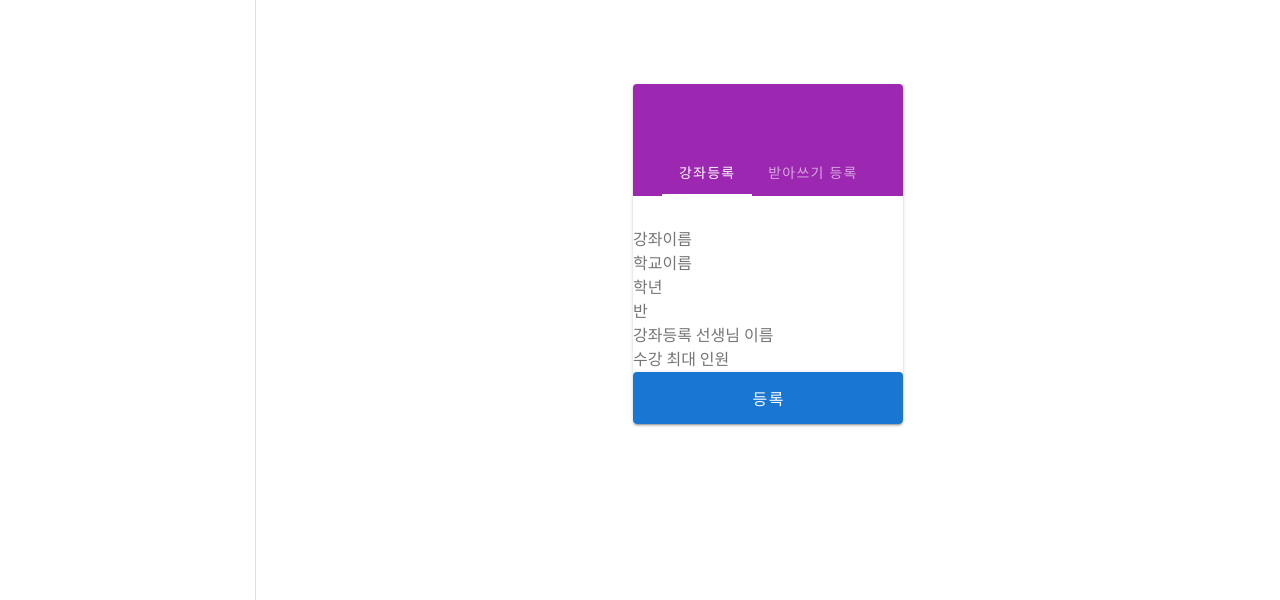
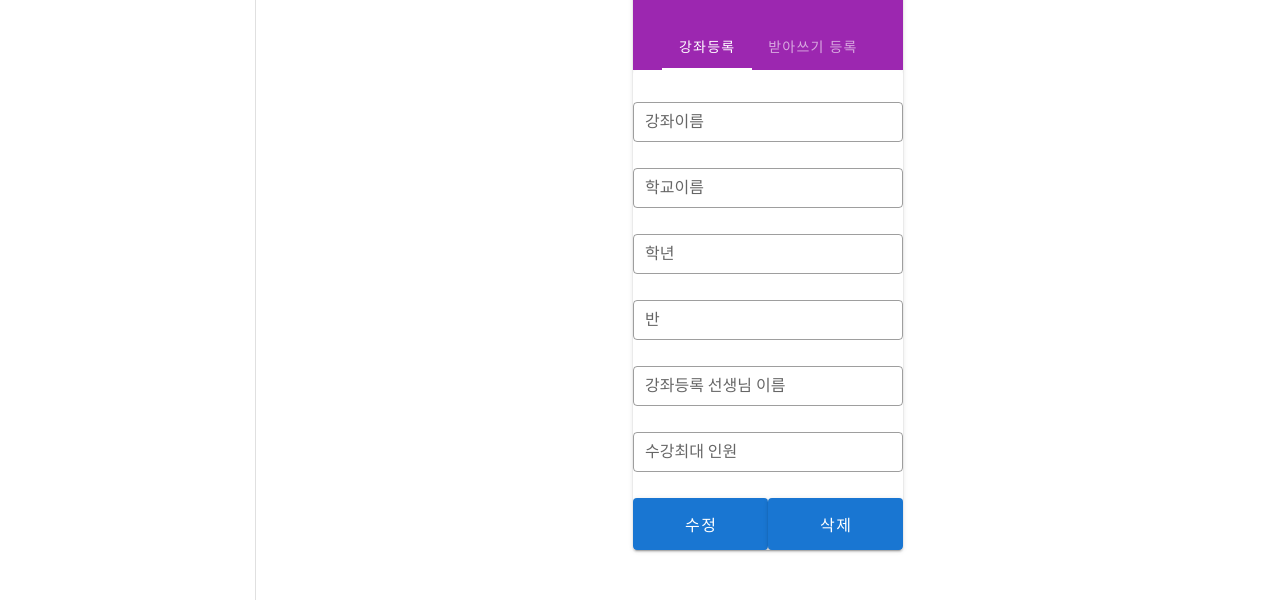
Before and after one commit to subeen1007/dictation-vue, a Vue app in the folder vue-dictation/: page /StudyWrite in a window 1280 px wide. Shown: the part 178-778 px from the top of the page. Built offline with nearby package versions, Linux system fonts and the light colour scheme; no server answers.

Commit message:
2020.08.04 업데이트
1.선생님-신청현황에서 학생 성별이 남/여로 뜨게 했습니다.
2.받아쓰기 등록할 때 파일업로드가 하나라도 비어있으면 로그띄움
3.체크박스 오류수정
4.선생님화면 강좌 수정/삭제 버튼구현

```diff
--- a/vue-dictation/src/components/Home.vue
+++ b/vue-dictation/src/components/Home.vue
@@ -71,6 +71,7 @@
       ></v-text-field>
     </v-card-title>
     <v-btn small color="primary" dark class="ml-5" @click="gonewstudy()">강좌개설하기</v-btn>
+    <v-btn small color="primary" dark class="ml-6" @click="lecture_rd()">수정/삭제</v-btn>
     <!-- 개설 강좌-->
     <v-data-table
       :headers="headers2"
@@ -79,6 +80,10 @@
     >
     <template v-slot:item="row"><!--이렇게 해야td안에 들어감-->
         <tr>
+          <input type="radio" id="radio"
+          :value="row.item.lecture_no"
+          v-model="selected"
+          >
           <td>{{row.item.lecture_no}}</td>
           <td>{{row.item.lecture_nm}}</td>
           <td>{{row.item.grade}}</td>
@@ -103,6 +108,7 @@ import router from '../router'
     data () {
       return {
         tabs: null,
+        selected: [],
         searchs:["제목","선생님","학년"],
         search: '',
         courseTabs: ["강좌리스트", "개설강좌"],
@@ -115,6 +121,7 @@ import router from '../router'
           { text: '강좌선택', value: 'actions', sortable: false },
         ],
         headers2: [
+          { text: '선택', value: 'checkbox'},
           { text: '강좌코드', value: 'lecture_no' },
           { text: '강좌명', value: 'lecture_nm' },
           { text: '학년', value: 'grade' },
@@ -155,6 +162,14 @@ import router from '../router'
         })
         //console.log(item.lecture_no);
         router.push({name: 'tmain'});
+      },
+      //강좌 수정/삭제 버튼
+      lecture_rd(){
+        if(this.selected==""){
+          alert("선택된 강좌가 없습니다.");
+        }else{
+          router.push({name: 'stwr', params:{"select_lecture":this.selected}});
+        }
       }
     }
   }
--- a/vue-dictation/src/components/Studentlc.vue
+++ b/vue-dictation/src/components/Studentlc.vue
@@ -65,7 +65,7 @@
  <v-form class="mt-12 pt-4 pr-4 pl-4">
    <div v-for="item in answers" :key="item.question_no">
      <span>{{item.question_no + ".   받아쓰기"}}</span>
-     <audio src="../assets/dictation.wav" controls></audio>
+     <audio src="C:\\Users\\subin\\Desktop\\딕테이션_프로젝트\\각종문서\\(남성)흐흐흐흐1.wav" controls> </audio>
     <v-text-field
               label="정답을 적으세요."
               outlined
@@ -98,6 +98,8 @@
 
 <script>
   import router from '../router'
+
+
   export default {
     data () {
       return {
@@ -128,16 +130,16 @@
         dialog: false,
         score: 0,
         answers: [
-          {question_no: 1, question: '', lecture_no: 1, course_no: 1,hint:"",error:false, file: null},
-          {question_no: 2, question: '', lecture_no: 1, course_no: 1,hint:"",error:false, file: null},
-          {question_no: 3, question: '',lecture_no: 1, course_no: 1,hint:"",error:false, file: null},
-          {question_no: 4, question: '',  lecture_no: 1, course_no: 1, hint:"",error:false, file: null},
-          {question_no: 5, question: '',lecture_no: 1, course_no: 1, hint:"",error:false, file: null},
-          {question_no: 6, question: '', lecture_no: 1, course_no: 1,hint:"", error:false, file: null},
-          {question_no: 7, question: '',lecture_no: 1, course_no: 1,hint:"", error:false, file: null},
-          {question_no: 8, question: '', lecture_no: 1, course_no: 1,hint:"", error:false, file: null},
-          {question_no: 9, question: '', lecture_no: 1, course_no: 1,hint:"", error:false, file: null},
-          {question_no: 10, question: '', lecture_no: 1, course_no: 1,hint:"", error:false, file: null},
+          {question_no: 1, question: '', course_no: 1,hint:"",error:false, fileUrl: null},
+          {question_no: 2, question: '', course_no: 1,hint:"",error:false, fileUrl: null},
+          {question_no: 3, question: '', course_no: 1,hint:"",error:false, fileUrl: null},
+          {question_no: 4, question: '', course_no: 1, hint:"",error:false, fileUrl: null},
+          {question_no: 5, question: '', course_no: 1, hint:"",error:false, fileUrl: null},
+          {question_no: 6, question: '', course_no: 1,hint:"", error:false, fileUrl: null},
+          {question_no: 7, question: '', course_no: 1,hint:"", error:false, fileUrl: null},
+          {question_no: 8, question: '', course_no: 1,hint:"", error:false, fileUrl: null},
+          {question_no: 9, question: '', course_no: 1,hint:"", error:false, fileUrl: null},
+          {question_no: 10, question: '', course_no: 1,hint:"", error:false, fileUrl: null},
           ],
       }
     },
@@ -155,6 +157,19 @@
             //console.log(res);
             //alert(JSON.stringify(this.lectures));
       })
+
+      //test
+      for(let answer of this.answers){
+        const formData=new FormData();
+        formData.append("course_no",answer.course_no);
+        formData.append("question_no",answer.question_no);
+        this.$http.post('/api/dictation/course/audio',formData).then(res =>{
+              answer.fileUrl=res.data;
+              console.log(res.data);
+        })
+      }
+
+
   },
     methods: {
     answersubmit() {
--- a/vue-dictation/src/components/StudyWrite.vue
+++ b/vue-dictation/src/components/StudyWrite.vue
@@ -24,7 +24,8 @@
     <v-tabs-items v-model="tabs">
 
       <v-tab-item>
-        <v-card>
+        <!-- 강좌개설하기 버튼 눌렀을때 -->
+        <v-card v-if="select_lecture===undefined">
           <v-card-title>
           </v-card-title>
 
@@ -49,15 +50,61 @@
           </div>
           <!--수강신청 및 받아쓰기 날짜 설정 필요 -->
           <v-flex class="text-center">
-
           <v-btn width="270" color="primary" x-large @click="sumbit()">등록</v-btn>
 
+
           </v-flex>
+        </v-card>
 
-        <template v-slot:item.actions="{ item }">
-          <v-btn class="mr-5" small color="primary" @click="{item}" >학습자료보기</v-btn>
-          <v-btn small color="primary" @click="goCource()">시작하기</v-btn>
-        </template>
+        <!-- 강좌 수정/삭제 버튼 눌렀을때 -->
+        <v-card v-else>
+          <v-card-title>
+          </v-card-title>
+          <v-text-field
+          label="강좌이름"
+          outlined
+          v-model="select_lecture.lecture_nm"
+          dense>
+          ></v-text-field>
+          <v-text-field
+          label="학교이름"
+          outlined
+          v-model="select_lecture.school_cd"
+          dense>
+          ></v-text-field>
+          <v-text-field
+          label="학년"
+          outlined
+          v-model="select_lecture.grade"
+          dense>
+          ></v-text-field>
+          <v-text-field
+          label="반"
+          outlined
+          v-model="select_lecture.ban"
+          dense>
+          ></v-text-field>
+          <v-text-field
+          label="강좌등록 선생님 이름"
+          outlined
+          v-model="select_lecture.teacher_nm"
+          dense>
+          ></v-text-field>
+          <v-text-field
+          label="수강최대 인원"
+          outlined
+          v-model="select_lecture.max_cnt"
+          dense>
+          ></v-text-field>
+
+          <!--수강신청 및 받아쓰기 날짜 설정 필요 -->
+          <v-flex class="text-center">
+          <div>
+            <v-btn width="135" color="primary" x-large @click="lecture_update()">수정</v-btn>
+            <v-btn width="135" color="primary" x-large @click="lecture_delete()">삭제</v-btn>
+          </div>
+
+          </v-flex>
         </v-card>
       </v-tab-item>
       <v-flex class="text-center">
@@ -82,7 +129,7 @@ import router from '../router'
   export default {
 
     data: () =>({
-
+      select_lecture:[],
       courseTabs: ["강좌등록", "받아쓰기 등록"],
       tabs: null,
       text:"",
@@ -110,6 +157,12 @@ import router from '../router'
 
     }),
 
+    created(){
+      this.$http.get(`/api/common/lecture/get/${this.$route.params.select_lecture}`).then(res =>{
+          this.select_lecture=res.data;
+      })
+    },
+
     methods: {
       sumbit(){
 
@@ -119,11 +172,22 @@ import router from '../router'
           }).catch(err=>{
               console.error(err);
           })
+      },
+      //강좌수정
+      lecture_update(){
+        this.$http.post('/api/common/lecture/update',this.select_lecture).then(res =>{
+          console.log(res);
+          router.push({name: 'Home'});
+        })
+      },
+      //강좌삭제
+      lecture_delete(){
+        this.$http.get(`/api/common/lecture/delete/${this.$route.params.select_lecture}`).then(res =>{
+          console.log(res);
+          router.push({name: 'Home'});
+        })
+      }
 
-      },
-      goCource() {
-        router.push({name: 'stwr'});
-      }
     }
   }
 </script>
--- a/vue-dictation/src/components/Teachermain.vue
+++ b/vue-dictation/src/components/Teachermain.vue
@@ -245,6 +245,7 @@ import router from '../router'
         ],
       el: '#choice',
       dic_empty:null,
+      submit_yn:1,//등록가능 여부(가능1, 불가능0)
       //files:[],
       }
   },
@@ -252,6 +253,9 @@ import router from '../router'
       this.$http.post('/api/teacher/enroll/list_request').then(res =>{
         //console.log('status code: ${res.ban}');
         this.lecture3=res.data;
+        for(let lec of this.lecture3){
+          lec.gender_cd=lec.gender_cd==="002001" ? "남":"여";
+        }
       })
       //받아쓰기 등록버튼 or 수정버튼 구별(단계가 없으니 일단은 1로 설정)
       this.$http.get(`/api/teacher/course/dic_empty/${1}`).then(res =>{
@@ -274,9 +278,15 @@ import router from '../router'
     methods: {
       //등록버튼
       submit() {
-        //alert('오는가?');
-        for(let item of this.lecture2) {
-
+        for(let item1 of this.lecture2){
+          if(item1.file===null){
+            alert("파일을 모두 입력해주세요");
+            this.submit_yn=0;//등록못함
+            return;
+          }
+        }
+        if(this.submit_yn===1){
+          for(let item of this.lecture2) {
           const formData = new FormData();
           formData.append('course_no', item.course_no);
           formData.append('question', item.question);
@@ -294,6 +304,9 @@ import router from '../router'
             console.error(err);
           })
         }
+
+      }
+
     },
 
     //수정버튼
```
Lines whose indentation alone changed are shown as unchanged.
